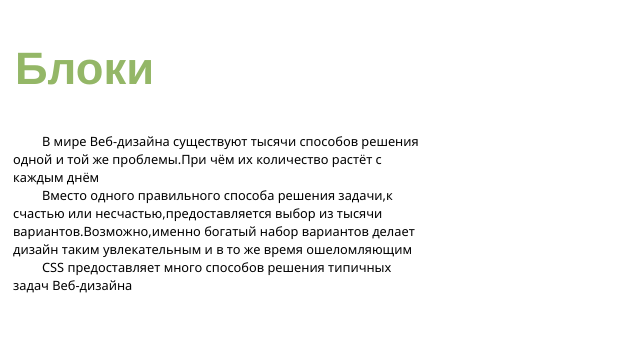
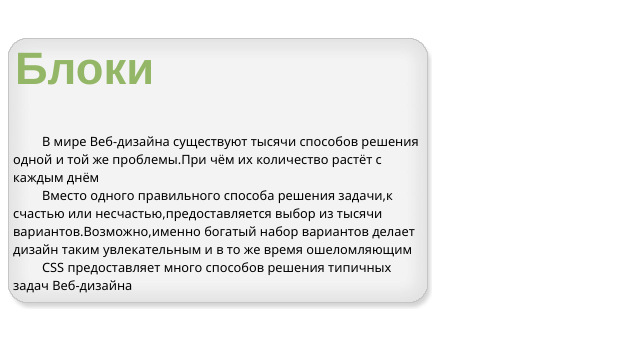
Before and after one commit to ivanboiler/bloki1, a plain HTML site: page index.html in a window 1280 px wide. Shown: the whole page, without its empty margins (0-640 px from the left). Drawn offline with Linux system fonts and the light colour scheme.

Commit message:
Update index.html

```diff
--- a/index.html
+++ b/index.html
@@ -7,17 +7,17 @@
     <style>
         h2{
             padding: 5px 0 0 7px;
-            background:url(verh.gif) no-repeat left top ;
+            background:url(images/verh.gif) no-repeat left top ;
             font-family: 'Franklin Gothic Medium', 'Arial Narrow', Arial, sans-serif;
             font-size: 1.2cm;
             color: #94b767;
         }
         .b1{width: 424px;
-        background: url(telo.gif) repeat-y;
+        background: url(images/telo.gif) repeat-y;
 
         }
         .b3{
-            background: url(niz.gif) no-repeat left bottom;
+            background: url(images/niz.gif) no-repeat left bottom;
             margin: 0;
             padding: 0 5px 15px 5px;
             font-family: 'Segoe UI', Tahoma, Geneva, Verdana, sans-serif;
```
